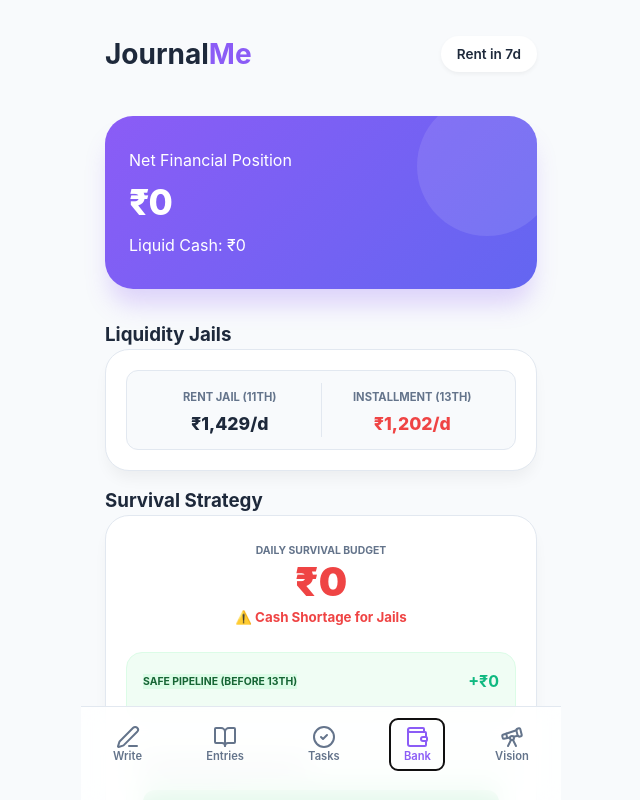
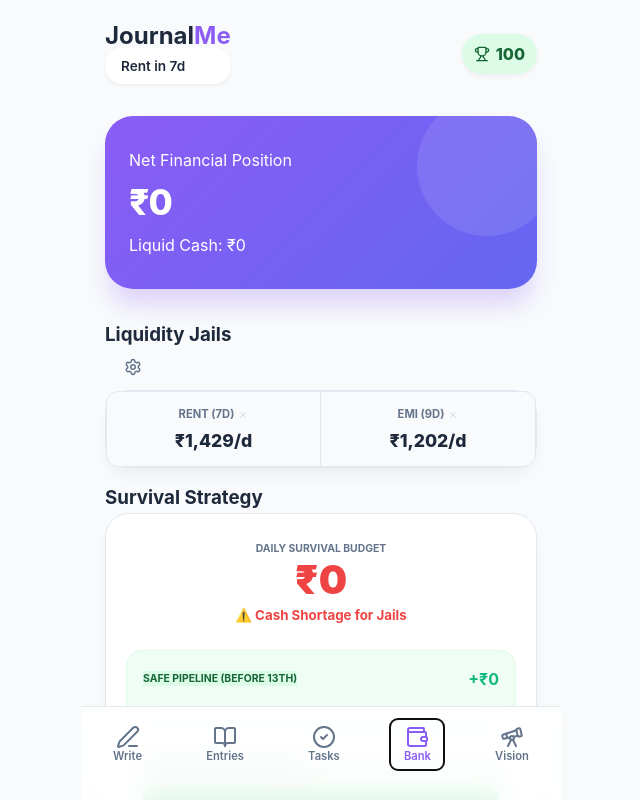
Before and after one commit to mindmates2025/journalMe, a React (Vite) app: page / in a window 1280 px wide. Both pictures are taken after a click on the button "Bank". Shown: the top 800 px of the page, without its empty margins (319-959 px from the left). Built offline with nearby package versions, Linux system fonts and the light colour scheme.

Commit message:
Added Automated Rewards Section

```diff
--- a/src/App.jsx
+++ b/src/App.jsx
@@ -7,13 +7,15 @@ import {
   generateAIPlan,
   getAiUsage,
   exportData, importData,
-  subscribeToGoals, addGoal, toggleGoal, deleteGoal
+  subscribeToGoals, addGoal, toggleGoal, deleteGoal,
+  subscribeToScore, processDailyReset,
+  subscribeToRecurring, addRecurring, deleteRecurring
 } from './journalService';
 import {
   PenLine, BookOpen, CheckCircle2, Wallet, Trash2, Plus, Search,
   CheckCheck, Target, X, TrendingUp, ReceiptText, Clock, RotateCcw,
   Sparkles, RefreshCw, Edit2, Check,
-  Download, Upload , Telescope, Calendar, Flag // Added icons
+  Download, Upload , Telescope, Calendar, Flag, Trophy , Settings
 } from 'lucide-react';
 import InstallPwa from './InstallPwa'; // <--- NEW IMPORT
 import './App.css';
@@ -75,6 +77,11 @@ function App() {
 
 
   const [goals, setGoals] = useState([]);
+
+  const [score, setScore] = useState(100);
+
+  const [recurring, setRecurring] = useState([]);
+
   // --- INITIALIZATION ---
 
   const refreshAiUsage = async () => {
@@ -96,7 +103,14 @@ function App() {
     const unsubDebts = subscribeToDebts ? subscribeToDebts((data) => setDebts(data)) : () => {};
     const unsubStrategy = subscribeToStrategy ? subscribeToStrategy((data) => setStrategy(data)) : () => {};
     const unsubGoals = subscribeToGoals ? subscribeToGoals(setGoals) : () => {}; // <--- NEW SUB
+    const unsubScore = subscribeToScore(setScore);
+    const unsubRecurring = subscribeToRecurring(setRecurring);
+
     refreshAiUsage();
+
+    processDailyReset().then((wasReset) => {
+      if(wasReset) alert("New Day Started. Tasks cleared. Points deducted for incomplete tasks.");
+    });
 
     return () => {
       if (unsubEntries) unsubEntries();
@@ -105,18 +119,15 @@ function App() {
       if (unsubDebts) unsubDebts();
       if (unsubStrategy) unsubStrategy();
       if (unsubGoals) unsubGoals();
+      unsubScore();
+      unsubRecurring();
     };
   }, []);
 
-  // --- FINANCIAL CALCULATIONS (FIXED LOGIC) ---
-
-  const MONTHLY_REPAYMENT_TOTAL = 10813;
-  const REPAYMENT_DAY = 13;
-  const RENT_AMOUNT = 10000;
-  const RENT_DAY = 11;
-
+  // --- DYNAMIC FINANCIAL CALCULATIONS ---
   const now = new Date();
 
+  // Helper to calculate days until a specific day of the month
   const getDaysUntil = (targetDay) => {
     const today = now.getDate();
     if (today <= targetDay) return targetDay - today + 1;
@@ -124,30 +135,43 @@ function App() {
     return (lastDayOfMonth - today) + targetDay + 1;
   };
 
-  const daysTo11th = getDaysUntil(RENT_DAY);
-  const daysTo13th = getDaysUntil(REPAYMENT_DAY);
+  // --- FINANCIAL CALCULATIONS (Place BEFORE return) ---
 
-  const rentDeadlineDate = new Date(now.getFullYear(), now.getMonth(), RENT_DAY);
-  const repaymentDeadlineDate = new Date(now.getFullYear(), now.getMonth(), REPAYMENT_DAY);
+  // 1. Recurring Bills (Jails)
+  const jailItems = recurring.map(item => {
+    const daysLeft = getDaysUntil(item.dayOfMonth);
+    const dailyCost = Math.ceil(item.amount / daysLeft);
+    return { ...item, daysLeft, dailyCost };
+  });
 
-  // Split Logic for Income
+  const sortedBills = [...jailItems].sort((a, b) => a.daysLeft - b.daysLeft);
+  const nextBill = sortedBills[0]; // Needed for Header
+
+  // 2. Debt & Net Position
+  const totalDebtBalance = debts.reduce((acc, d) => acc + (d.total - (d.paid || 0)), 0);
+  const netPosition = balance.total - totalDebtBalance; // <--- DEFINED HERE
+
+  // 3. Survival Budget Calculation
+  // Calculate total monthly liability dynamically
+  const totalMonthlyLiability = recurring.reduce((acc, item) => acc + item.amount, 0);
+
+  // Liquidity Check: Do we have enough for the NEXT bill?
+  const surplusForNextBill = nextBill ? (balance.total - nextBill.amount) : balance.total;
+  const isLiquidityShort = surplusForNextBill < 0;
+
+  // Simple Daily Budget: (Balance - Next Bill) / Days to Next Bill
+  // If no bills, just divide balance by 30
+  const dailySurvivalBudget = nextBill
+    ? (Math.max(0, balance.total - nextBill.amount) / nextBill.daysLeft)
+    : (balance.total / 30);
+
+  const remainingSurvivalToday = Math.max(0, dailySurvivalBudget - (strategy?.dailySpent || 0));
+
+  // 4. Income Pipelines
+  const repaymentDeadlineDate = new Date(now.getFullYear(), now.getMonth(), 13); // Defaulting to 13th for pipeline split
   const incomeBefore13th = (strategy?.expectedIncome || []).filter(inc => inc.date && new Date(inc.date) <= repaymentDeadlineDate);
   const incomeAfter13th = (strategy?.expectedIncome || []).filter(inc => inc.date && new Date(inc.date) > repaymentDeadlineDate);
-
   const totalSafePipeline = incomeBefore13th.reduce((acc, inc) => acc + Number(inc.amount), 0);
-
-  // Liquidity Checks
-  const surplus11th = balance.total + (strategy?.expectedIncome || []).filter(inc => inc.date && new Date(inc.date) <= rentDeadlineDate).reduce((acc, inc) => acc + Number(inc.amount), 0) - RENT_AMOUNT;
-  const surplus13th = balance.total + totalSafePipeline - RENT_AMOUNT - MONTHLY_REPAYMENT_TOTAL;
-
-  const isLiquidityShort = surplus11th < 0 || surplus13th < 0;
-
-  const dailySurvivalBudget = !isLiquidityShort ? (surplus13th / daysTo13th) : 0;
-  const remainingSurvivalToday = Math.max(0, dailySurvivalBudget - (strategy?.dailySpent || 0));
-
-  const totalDebtBalance = debts.reduce((acc, d) => acc + (d.total - (d.paid || 0)), 0);
-  const netPosition = balance.total - totalDebtBalance;
-
   // --- HANDLERS ---
 
   const handleSaveEntry = async () => {
@@ -269,6 +293,9 @@ function App() {
       );
       await updateStrategy({ expectedIncome: newList });
     }
+    if (type === 'addRecurring' && val1 && val2 && val3) {
+      await addRecurring(val1, val2, val3); // Label, Amount, Day
+    }
 
     setModalConfig({ show: false, type: '', data: null });
   };
@@ -281,6 +308,7 @@ function App() {
 };
 
   const filteredEntries = entries.filter(entry => entry.content.toLowerCase().includes(searchTerm.toLowerCase()));
+  // --- Calculation Logic (Place this before return) ---
 
   // --- RENDER ---
   return (
@@ -312,6 +340,16 @@ function App() {
                     <input type="date" value={modalInput.val3} onChange={(e) => setModalInput({...modalInput, val3: e.target.value})} />
                 </div>
               }
+              {modalConfig.type === 'addRecurring' && (
+                <>
+                   <input type="text" placeholder="Bill Name (e.g. Rent)" autoFocus value={modalInput.val1} onChange={(e) => setModalInput({...modalInput, val1: e.target.value})} />
+                   <input type="number" placeholder="Amount (₹)" value={modalInput.val2} onChange={(e) => setModalInput({...modalInput, val2: e.target.value})} style={{marginTop: '12px'}} />
+                   <div style={{marginTop: '12px'}}>
+                     <label className="pill-label">Due Day (1-31):</label>
+                     <input type="number" min="1" max="31" value={modalInput.val3} onChange={(e) => setModalInput({...modalInput, val3: e.target.value})} />
+                   </div>
+                </>
+              )}
             </div>
             <button className="primary-btn" onClick={handleModalSubmit} style={{marginTop: '20px'}}>Confirm</button>
           </div>
@@ -319,8 +357,30 @@ function App() {
       )}
 
       <header className="main-header">
-        <h1>Journal<span>Me</span></h1>
-        <div className="date-pill">Rent in {daysTo11th}d</div>
+        <div>
+           <h1 style={{margin:0, fontSize:'1.5rem'}}>Journal<span>Me</span></h1>
+
+           {/* DYNAMIC BILL PILL */}
+           <div className="date-pill">
+             {nextBill ? (
+               <>{nextBill.label} in {nextBill.daysLeft}d</>
+             ) : (
+               <>No Upcoming Bills</>
+             )}
+           </div>
+        </div>
+
+        {/* SCORE DISPLAY */}
+        <div className="score-pill" style={{
+            background: score < 50 ? '#fee2e2' : '#dcfce7',
+            color: score < 50 ? '#ef4444' : '#166534',
+            padding: '8px 12px', borderRadius: '20px',
+            fontWeight: '800', display: 'flex', alignItems: 'center', gap: '6px',
+            boxShadow: '0 2px 5px rgba(0,0,0,0.05)'
+        }}>
+           <Trophy size={16} />
+           {score}
+        </div>
       </header>
 
       <main>
@@ -416,7 +476,7 @@ function App() {
               </div>
             </div>
             <div className="task-list">
-              {[...tasks].sort((a, b) => a.completed - b.completed).map(task => (
+              {[...tasks].filter(t => !t.isArchived).sort((a, b) => a.completed - b.completed).map(task => (
                 <div key={task.id} className={`card task-card ${task.completed ? 'completed' : ''}`} onClick={() => handleToggleTask(task)} style={{ display: 'flex', alignItems: 'center', gap: '15px', padding: '16px', marginBottom: '12px', borderLeft: task.completed ? '4px solid #e2e8f0' : '4px solid #8b5cf6', opacity: task.completed ? 0.7 : 1 }}>
                   <div className={`check-circle ${task.completed ? 'checked' : ''}`} style={{ width: '24px', height: '24px', borderRadius: '50%', border: task.completed ? 'none' : '2px solid #cbd5e1', background: task.completed ? '#10b981' : 'transparent', display: 'flex', alignItems: 'center', justifyContent: 'center' }}>
                     {task.completed && <CheckCheck size={14} color="white" />}
@@ -443,18 +503,44 @@ function App() {
               <div className="hero-accent-circle"></div>
             </div>
 
-            <h3 className="section-title">Liquidity Jails</h3>
-            <div className="card strategy-card" style={{ marginBottom: '16px' }}>
-              <div className="jail-grid" style={{ display: 'flex', justifyContent: 'space-between', background: '#f8fafc', padding: '12px', borderRadius: '12px', border: '1px solid #e2e8f0' }}>
-                <div className="jail-item" style={{ textAlign: 'center', flex: 1 }}>
-                  <span className="strat-label" style={{ fontSize: '0.7rem', color: '#64748b', textTransform: 'uppercase', fontWeight: '700' }}>Rent Jail (11th)</span>
-                  <p className="strat-value text-primary" style={{ fontWeight: '800', margin: '4px 0 0' }}>₹{Math.ceil(RENT_AMOUNT / daysTo11th).toLocaleString('en-IN')}/d</p>
-                </div>
-                <div style={{ width: '1px', background: '#e2e8f0' }}></div>
-                <div className="jail-item" style={{ textAlign: 'center', flex: 1 }}>
-                  <span className="strat-label" style={{ fontSize: '0.7rem', color: '#64748b', textTransform: 'uppercase', fontWeight: '700' }}>Installment (13th)</span>
-                  <p className="strat-value text-danger" style={{ fontWeight: '800', margin: '4px 0 0' }}>₹{Math.ceil(MONTHLY_REPAYMENT_TOTAL / daysTo13th).toLocaleString('en-IN')}/d</p>
-                </div>
+            <div className="section-header-row" style={{marginTop:'24px', justifyContent:'space-between'}}>
+               <h3 className="section-title">Liquidity Jails</h3>
+               <button onClick={() => openModal('addRecurring')} style={{background:'none', border:'none', color:'#64748b'}}>
+                 <Settings size={18} />
+               </button>
+            </div>
+
+            <div className="card strategy-card" style={{ marginBottom: '16px', padding:'0' }}>
+              <div className="jail-grid" style={{
+                  display: 'grid',
+                  gridTemplateColumns: `repeat(${recurring.length > 0 ? recurring.length : 1}, 1fr)`,
+                  background: '#f8fafc',
+                  borderRadius: '12px',
+                  border: '1px solid #e2e8f0',
+                  overflow: 'hidden'
+              }}>
+                {recurring.length === 0 ? (
+                  <p style={{padding:'12px', textAlign:'center', fontSize:'0.8rem', color:'#94a3b8'}}>No recurring bills set.</p>
+                ) : (
+                  jailItems.map((item, index) => (
+                    <div key={item.id} style={{
+                        textAlign: 'center',
+                        padding:'12px',
+                        borderRight: index < jailItems.length -1 ? '1px solid #e2e8f0' : 'none'
+                    }}>
+                      <div style={{display:'flex', justifyContent:'center', alignItems:'center', gap:'4px'}}>
+                         <span className="strat-label" style={{ fontSize: '0.7rem', color: '#64748b', textTransform: 'uppercase', fontWeight: '700' }}>
+                           {item.label} ({item.daysLeft}d)
+                         </span>
+                         {/* Optional delete button for cleanup */}
+                         <button onClick={() => { if(confirm('Delete bill?')) deleteRecurring(item.id) }} style={{border:'none', background:'none', padding:0, color:'#cbd5e1', cursor:'pointer'}}><X size={10}/></button>
+                      </div>
+                      <p className={`strat-value ${item.dailyCost > 2000 ? 'text-danger' : 'text-primary'}`} style={{ fontWeight: '800', margin: '4px 0 0' }}>
+                        ₹{item.dailyCost.toLocaleString('en-IN')}/d
+                      </p>
+                    </div>
+                  ))
+                )}
               </div>
             </div>
 
--- a/src/journalService.js
+++ b/src/journalService.js
@@ -36,11 +36,22 @@ export const addTask = async (taskObject) => {
   });
 };
 
+// MODIFY existing 'updateTask'
 export const updateTask = async (id, updates) => {
+  // Check if we are completing it for the first time
+  if (updates.completed === true) {
+    await updateScore(5); // +5 for finishing
+  }
+  // Check if un-completing (oops moment)
+  if (updates.completed === false) {
+    await updateScore(-5); // Revert points
+  }
   await db.tasks.update(id, updates);
 };
 
 export const deleteTask = async (id) => {
+  // -2 for deleting (Giving up)
+  await updateScore(-2);
   await db.tasks.delete(id);
 };
 
@@ -279,3 +290,80 @@ export const toggleGoal = async (id, currentStatus) => {
 export const deleteGoal = async (id) => {
   await db.goals.delete(id);
 };
+
+
+// --- GAMIFICATION HELPERS ---
+
+export const subscribeToScore = (callback) => {
+  const observable = liveQuery(async () => {
+    const g = await db.gamification.get('main');
+    return g ? g.points : 100;
+  });
+  const subscription = observable.subscribe(callback);
+  return () => subscription.unsubscribe();
+};
+
+const updateScore = async (amount) => {
+  await db.transaction('rw', db.gamification, async () => {
+    const g = await db.gamification.get('main');
+    const current = g ? g.points : 100;
+    await db.gamification.put({ id: 'main', points: current + amount });
+  });
+};
+
+
+// --- THE MIDNIGHT JUDGE (Day Reset) ---
+
+export const processDailyReset = async () => {
+  const today = new Date().toISOString().split('T')[0];
+  const lastRun = localStorage.getItem('lastDailyReset');
+
+  // Only run if we haven't run it today yet
+  if (lastRun !== today) {
+    console.log("Running Daily Reset logic...");
+
+    await db.transaction('rw', db.tasks, db.gamification, async () => {
+      // 1. Find active tasks (not archived)
+      const activeTasks = await db.tasks.filter(t => !t.isArchived).toArray();
+
+      let penalty = 0;
+
+      for (const task of activeTasks) {
+        if (!task.completed) {
+          penalty += 5; // -5 per failure
+        }
+        // Archive ALL tasks from yesterday (Clear the board)
+        await db.tasks.update(task.id, { isArchived: true });
+      }
+
+      // 2. Apply Penalty
+      if (penalty > 0) {
+        const g = await db.gamification.get('main');
+        const current = g ? g.points : 100;
+        await db.gamification.put({ id: 'main', points: current - penalty });
+        // Optional: Log a journal entry about the failure?
+      }
+    });
+
+    localStorage.setItem('lastDailyReset', today);
+    return true; // Return true to tell UI to show a summary toast
+  }
+  return false;
+};
+
+
+// --- RECURRING EXPENSES (JAILS) ---
+
+export const subscribeToRecurring = (callback) => {
+  const observable = liveQuery(() => db.recurring.orderBy('dayOfMonth').toArray());
+  const subscription = observable.subscribe(callback);
+  return () => subscription.unsubscribe();
+};
+
+export const addRecurring = async (label, amount, dayOfMonth) => {
+  await db.recurring.add({ label, amount: Number(amount), dayOfMonth: Number(dayOfMonth) });
+};
+
+export const deleteRecurring = async (id) => {
+  await db.recurring.delete(id);
+};
```
Also changed, not shown: src/db.js (+16 -9 lines).
